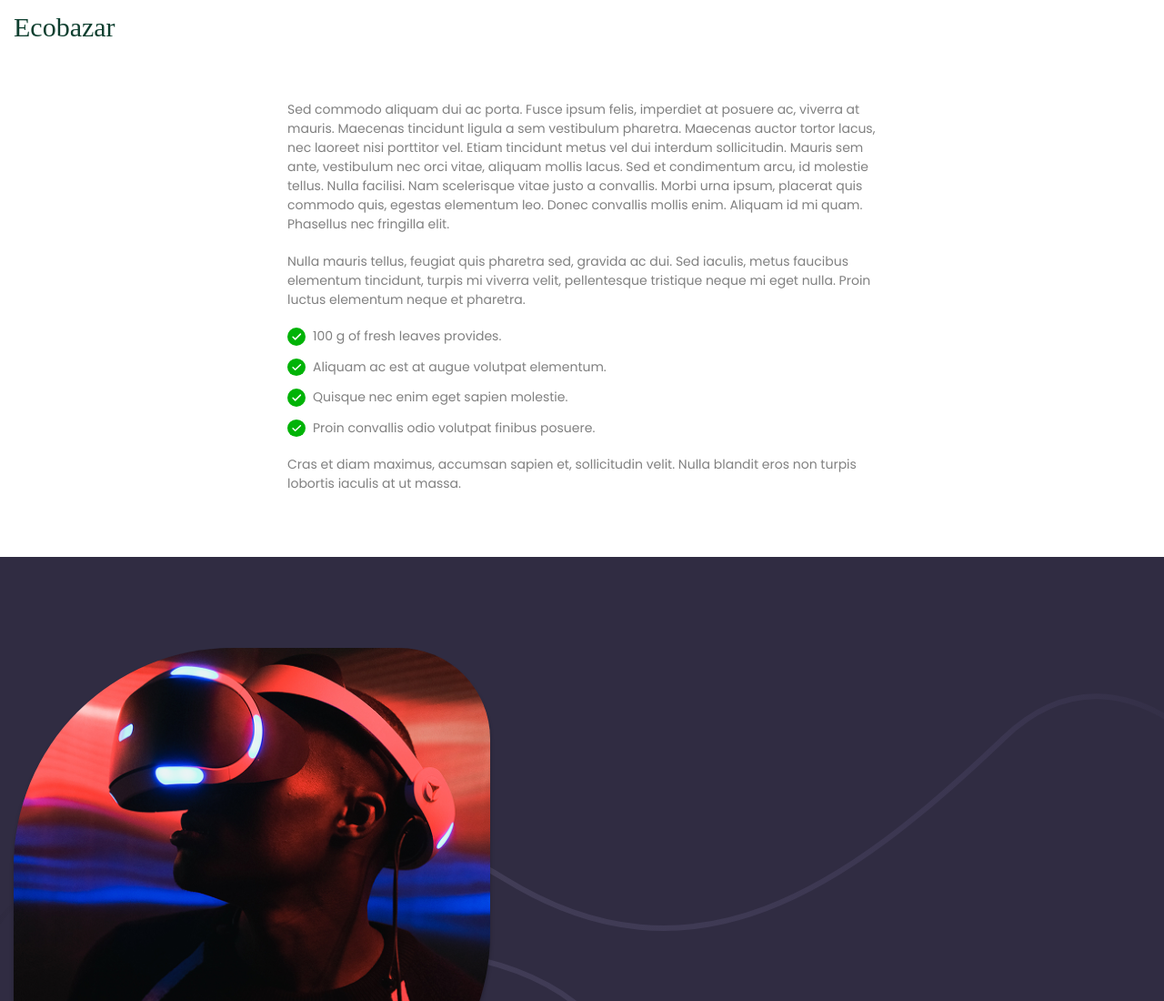
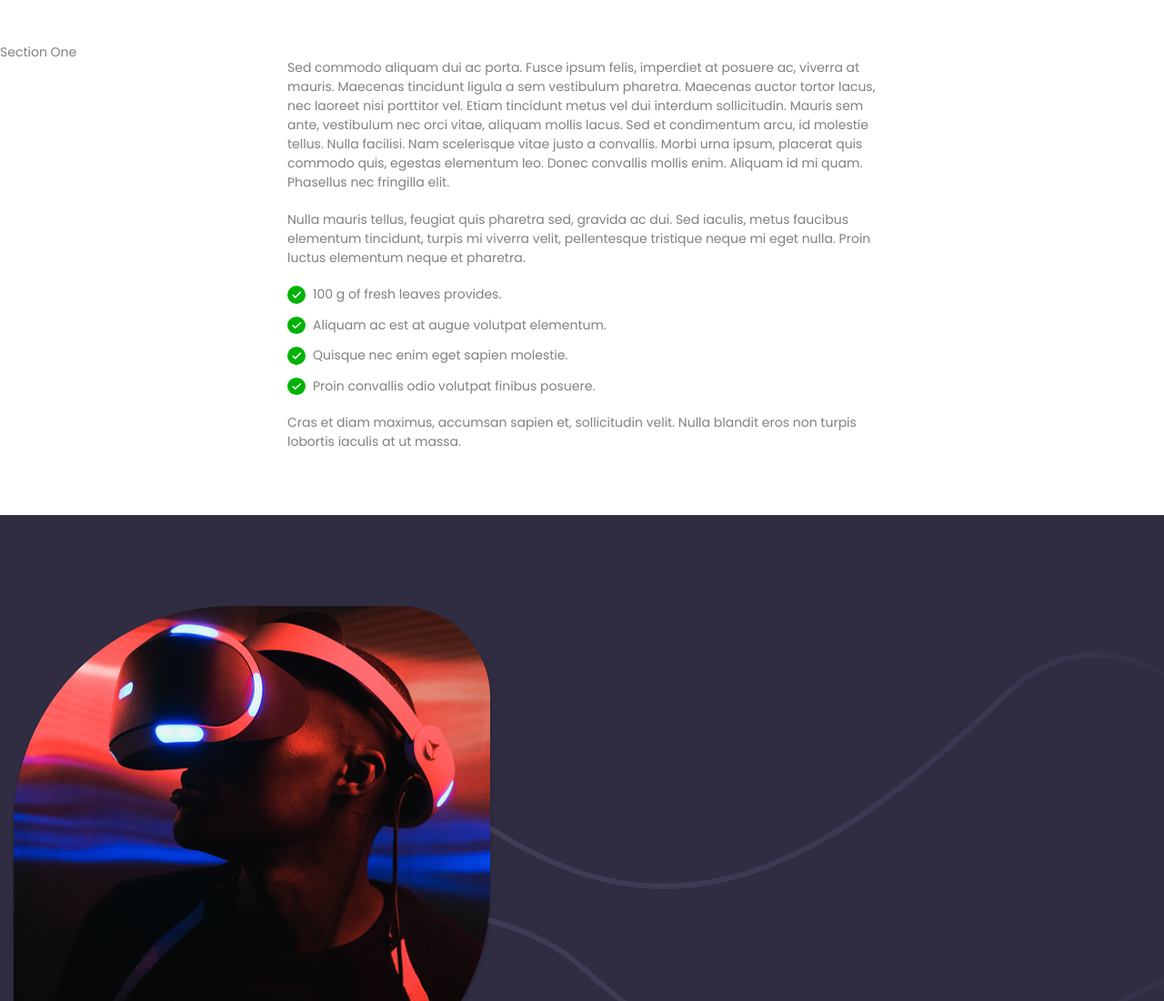
Before and after one commit to PopovaAnastasia666/homework6, a plain HTML site: page lesson6/index.html in a window 1280 px wide. Shown: the top 1100 px of the page at 91% size. Drawn offline with Linux system fonts and the light colour scheme.

Commit message:
Update index.html

```diff
--- a/lesson6/index.html
+++ b/lesson6/index.html
@@ -1,7 +1,7 @@
 <!DOCTYPE html>
 <html lang="ca">
   <head>
-    <meta charset="UTF-8">
+    <meta charset="UTF-8" />
     <meta name="viewport" content="width=device-width, initial-scale=1.0">
     <link
       href="https://fonts.googleapis.com/css?family=Poppins:regular&display=swap"
@@ -11,17 +11,14 @@
       href="https://fonts.googleapis.com/css?family=Montserrat:300,regular,700&display=swap"
       rel="stylesheet"
     >
-    <link rel="stylesheet" href="css/style.css">
+    <link rel="stylesheet" href="css/style.css" >
     <title>Lesson6</title>
   </head>
   <body>
     <div class="layout">
-      <header class="header">
-        <h4 class="header-title">Ecobazar</h4>
-      </header>
-
       <main class="content-area">
-        <section id="section-one" <div class="content-block">
+        <section id="section-one" class="content-block">
+          <h2 class="section-heading">Section One</h2>
           <div class="inner-container">
             <p class="paragraph">
               Sed commodo aliquam dui ac porta. Fusce ipsum felis, imperdiet at
```
